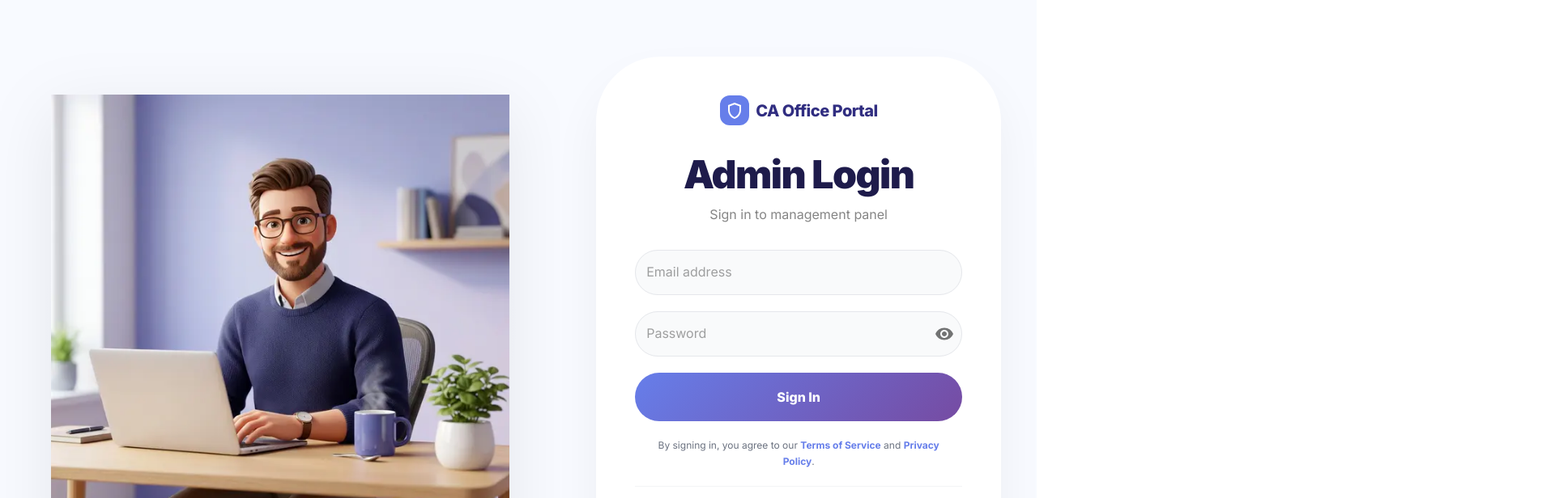
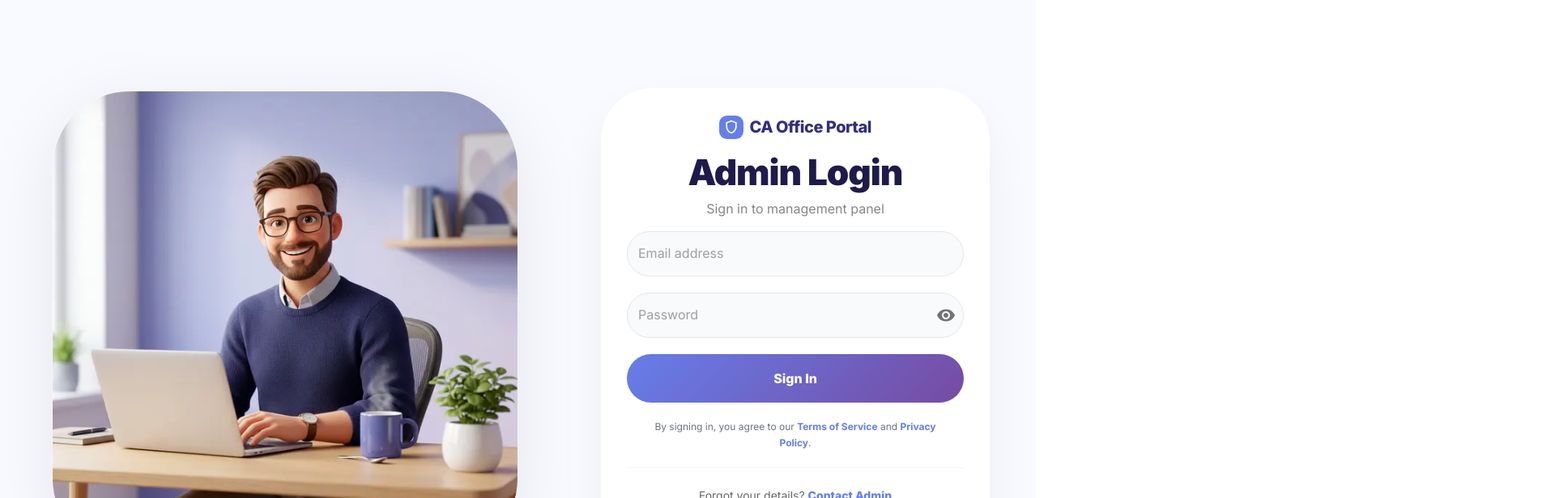
Before and after one commit to msheladiya99/cafile, a React (Vite) app in the folder client/: page /login in a window 1280 px wide. Shown: the top 616 px of the page at 81% size, 1920 px wide, since content can reach past the window. Built offline with nearby package versions, Linux system fonts and the light colour scheme; no server answers.

Commit message:
update SEO

```diff
--- a/client/src/layouts/AdminLayout.tsx
+++ b/client/src/layouts/AdminLayout.tsx
@@ -343,7 +343,7 @@ export const AdminLayout: React.FC = () => {
                                 width: 'auto',
                                 mr: 2,
                                 display: { xs: 'none', sm: 'block' },
-                                borderRadius: 1,
+                                borderRadius: 1.5,
                                 objectFit: 'contain',
                                 bgcolor: 'white',
                                 p: 0.5
--- a/client/src/pages/Login.tsx
+++ b/client/src/pages/Login.tsx
@@ -108,10 +108,18 @@ export const Login: React.FC = () => {
     };
 
     return (
-        <Box sx={{ height: '100vh', display: 'flex', bgcolor: '#f8faff', overflow: 'hidden' }}>
+        <Box sx={{
+            height: '100vh',
+            width: '100vw',
+            display: 'flex',
+            bgcolor: '#f8faff',
+            overflow: 'hidden',
+            position: 'relative'
+        }}>
             <Helmet>
-                <title>Secure Login | CA Office Portal</title>
-                <meta name="description" content="Access your CA Office Portal. Professional practice management for Chartered Accountants." />
+                <title>Login | MyCAFile - CA Office Portal</title>
+                <link rel="canonical" href="https://www.mycafile.in/login" />
+                <meta name="description" content="Access your MyCAFile workspace. Secure practice management for Chartered Accountants and tax professionals." />
             </Helmet>
 
             {/* Left Panel - Illustration (Hidden on Mobile) */}
@@ -121,24 +129,26 @@ export const Login: React.FC = () => {
                 animate={{ opacity: 1 }}
                 transition={{ duration: 1 }}
                 sx={{
-                    flex: 1.2,
+                    width: { md: '55%' },
                     display: { xs: 'none', md: 'flex' },
                     alignItems: 'center',
                     justifyContent: 'center',
                     p: 4,
                     position: 'relative',
-                    overflow: 'hidden'
+                    overflow: 'hidden',
                 }}
             >
                 <Box
                     component="img"
                     src="/login-illustration.webp"
-                    alt="Accountant Illustration"
+                    alt="My CA File - CA Office Management Software Illustration"
                     sx={{
                         maxWidth: '90%',
                         maxHeight: '80vh',
                         objectFit: 'contain',
                         filter: 'drop-shadow(0 20px 40px rgba(0,0,0,0.08))',
+                        borderRadius: 12,
+                        border: '1px solid rgba(255, 255, 255, 0.3)',
                         zIndex: 2
                     }}
                 />
@@ -149,7 +159,10 @@ export const Login: React.FC = () => {
                     height: '600px',
                     borderRadius: '50%',
                     background: 'radial-gradient(circle, rgba(102, 126, 234, 0.1) 0%, transparent 70%)',
-                    zIndex: 1
+                    zIndex: 1,
+                    top: '50%',
+                    left: '50%',
+                    transform: 'translate(-50%, -50%)'
                 }} />
             </Box>
 
@@ -157,12 +170,12 @@ export const Login: React.FC = () => {
             <Box
                 sx={{
                     flex: 1,
+                    width: { xs: '100%', md: '45%' },
                     display: 'flex',
                     alignItems: 'center',
                     justifyContent: 'center',
-                    p: { xs: 2, sm: 4 },
-                    zIndex: 3,
-                    height: '100%'
+                    p: { xs: 2, sm: 3 },
+                    zIndex: 3
                 }}
             >
                 <motion.div
@@ -174,30 +187,28 @@ export const Login: React.FC = () => {
                     <Paper
                         elevation={0}
                         sx={{
-                            p: { xs: 4, sm: 6 },
+                            p: { xs: 3, sm: 4 },
                             width: '100%',
-                            borderRadius: 10,
+                            maxWidth: 480,
+                            borderRadius: 8,
                             bgcolor: 'white',
                             boxShadow: '0 30px 60px rgba(0,0,0,0.05)',
                             textAlign: 'center',
-                            maxHeight: '95vh',
-                            overflowY: 'auto',
-                            '&::-webkit-scrollbar': { display: 'none' },
-                            msOverflowStyle: 'none',
-                            scrollbarWidth: 'none'
+                            display: 'flex',
+                            flexDirection: 'column'
                         }}
                     >
-                        <Box mb={4} sx={{ display: 'flex', flexDirection: 'column', alignItems: 'center' }}>
-                            <Box sx={{ display: 'flex', alignItems: 'center', gap: 1, mb: 4 }}>
-                                <Box sx={{ bgcolor: subdomain ? '#1e3a5f' : '#667eea', p: 0.8, borderRadius: 1.5, display: 'flex' }}>
-                                    <ShieldOutlined sx={{ color: 'white', fontSize: 24 }} />
+                        <Box mb={2} sx={{ display: 'flex', flexDirection: 'column', alignItems: 'center' }}>
+                            <Box sx={{ display: 'flex', alignItems: 'center', gap: 1, mb: 2 }}>
+                                <Box sx={{ bgcolor: subdomain ? '#1e3a5f' : '#667eea', p: 0.6, borderRadius: 1.2, display: 'flex' }}>
+                                    <ShieldOutlined sx={{ color: 'white', fontSize: 20 }} />
                                 </Box>
                                 <Typography variant="h6" component="h2" fontWeight="800" color="#312e81" sx={{ letterSpacing: -0.5 }}>
                                     {subdomain ? `${subdomain.toUpperCase()} PORTAL` : 'CA Office Portal'}
                                 </Typography>
                             </Box>
 
-                            <Typography variant="h2" component="h1" fontWeight="900" sx={{ mb: 1, color: '#1e1b4b', fontSize: '3rem', letterSpacing: -1.5 }}>
+                            <Typography variant="h2" component="h1" fontWeight="900" sx={{ mb: 1, color: '#1e1b4b', fontSize: { xs: '2rem', sm: '2.5rem', md: '2.75rem' }, letterSpacing: -1, lineHeight: 1.1 }}>
                                 {subdomain ? 'Firm Login' : 'Admin Login'}
                             </Typography>
                             <Typography variant="body1" color="text.secondary" sx={{ opacity: 0.8 }}>
@@ -325,6 +336,6 @@ export const Login: React.FC = () => {
                     </Paper>
                 </motion.div>
             </Box>
-        </Box>
+        </Box >
     );
 };
--- a/client/src/pages/admin/Dashboard.tsx
+++ b/client/src/pages/admin/Dashboard.tsx
@@ -123,8 +123,9 @@ export const AdminDashboard: React.FC = () => {
     return (
         <Box sx={{ px: { xs: 2, sm: 3 }, pb: 5 }}>
             <Helmet>
-                <title>Admin Dashboard | CA Office Portal</title>
-                <meta name="description" content="View statistics, tasks, filing deadlines, and quick actions for your CA Office." />
+                <title>Admin Dashboard | MyCAFile - CA Office Portal</title>
+                <link rel="canonical" href="https://www.mycafile.in/admin/dashboard" />
+                <meta name="description" content="View firm statistics, management tasks, and filing deadlines on your MyCAFile dashboard." />
             </Helmet>
 
             {/* Header Section */}
--- a/client/src/pages/client/Dashboard.tsx
+++ b/client/src/pages/client/Dashboard.tsx
@@ -159,8 +159,9 @@ export const ClientDashboard: React.FC = () => {
     return (
         <Container maxWidth="xl" sx={{ py: 4 }}>
             <Helmet>
-                <title>Client Dashboard | CA Office Portal</title>
-                <meta name="description" content="View your financial calendar, pending tasks, and recent filing updates." />
+                <title>Client Dashboard | MyCAFile - CA Office Portal</title>
+                <link rel="canonical" href="https://www.mycafile.in/client/dashboard" />
+                <meta name="description" content="Access your MyCAFile client portal. View financial calendars, track filings, and manage documents securely." />
             </Helmet>
 
             {/* Header Section */}
```
Also changed, not shown: client/index.html (+14 -25 lines), client/public/favicon.png (added), client/public/manifest.json, client/public/robots.txt, 1 other file (tests, documents, lock files or other folders).
